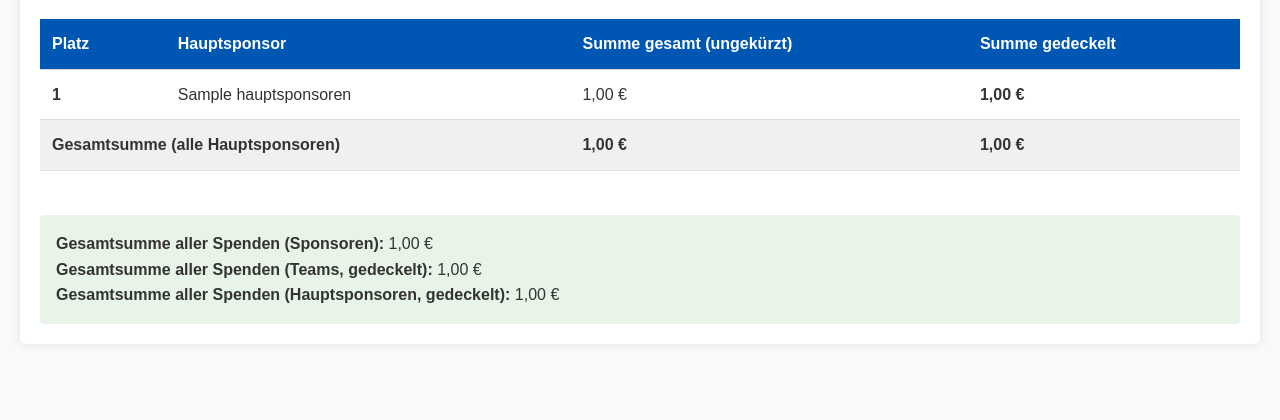
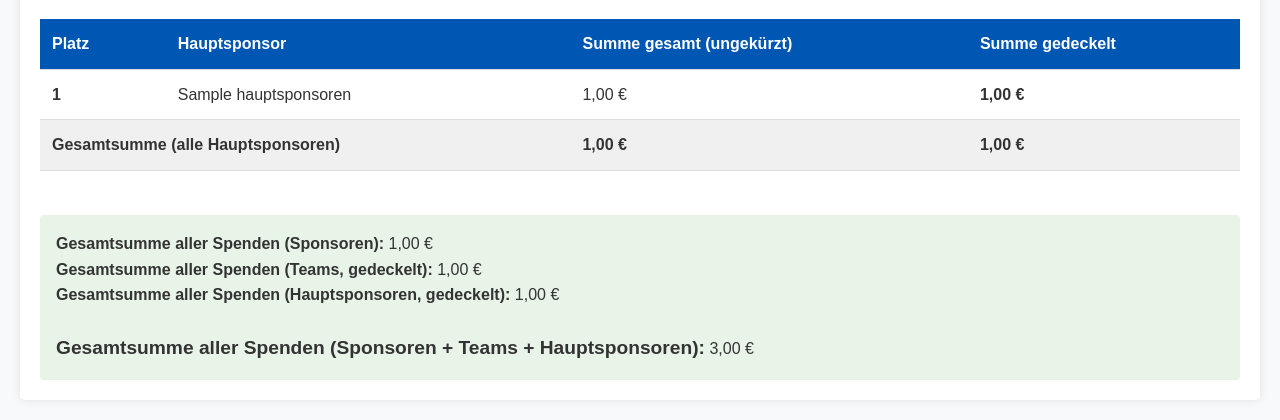
Before and after one commit to Ottokarder/VAIBad_2, a PHP site: page /auswertungen.php in a window 1280 px wide. Shown: the part 1557-1977 px from the top of the page. Before the commit the page ends 1881 px from the top, so only its background shows below. Run offline with PHP 8.4, Linux system fonts and the light colour scheme; tables that the repository leaves empty hold one stand-in row (values such as "Sample post").

Commit message:
Auswertungen: aufaddierte Gesamtsumme aller Spenden (Sponsoren+Teams+Hauptsponsoren)
Eine Gesamtsumme ueber alle drei Spendentypen im HTML-Kasten am
Seitenende und als letzte Zeile im CSV-Export.

Co-authored-by: Ottokarder <Ottokarder@users.noreply.github.com>

```diff
--- a/webapp/auswertungen.php
+++ b/webapp/auswertungen.php
@@ -156,6 +156,9 @@ $g_t_gedeckelt  = $gesamt_teams ? $gesamt_teams[0]['summe_gedeckelt'] : 0;
 $g_h_gesamt     = $gesamt_hauptsponsoren ? $gesamt_hauptsponsoren[0]['summe_gesamt'] : 0;
 $g_h_gedeckelt  = $gesamt_hauptsponsoren ? $gesamt_hauptsponsoren[0]['summe_gedeckelt'] : 0;
 
+// Gesamtsumme aller Spenden (Sponsoren + Teams + Hauptsponsoren).
+$g_total = $g_sp_gesamt + $g_t_gedeckelt + $g_h_gedeckelt;
+
 // CSV-Export: wenn ?export=csv, Datei direkt zum Download ausliefern.
 // Trenner Semikolon + UTF-8-BOM, damit Excel die Datei mit Umlauten korrekt öffnet.
 if (isset($_GET['export']) && $_GET['export'] === 'csv') {
@@ -248,6 +251,7 @@ if (isset($_GET['export']) && $_GET['export'] === 'csv') {
     fputcsv($out, ['Sponsoren (gesamt)', $euro($g_sp_gesamt)], ';');
     fputcsv($out, ['Teams (gedeckelt)', $euro($g_t_gedeckelt)], ';');
     fputcsv($out, ['Hauptsponsoren (gedeckelt)', $euro($g_h_gedeckelt)], ';');
+    fputcsv($out, ['Sponsoren + Teams + Hauptsponsoren', $euro($g_total)], ';');
 
     fclose($out);
     $conn->close();
@@ -516,7 +520,9 @@ if (file_exists('includes/header.php')) {
         <strong>Gesamtsumme aller Spenden (Teams, gedeckelt):</strong>
         <?php echo number_format($g_t_gedeckelt, 2, ',', '.'); ?> €<br>
         <strong>Gesamtsumme aller Spenden (Hauptsponsoren, gedeckelt):</strong>
-        <?php echo number_format($g_h_gedeckelt, 2, ',', '.'); ?> €
+        <?php echo number_format($g_h_gedeckelt, 2, ',', '.'); ?> €<br><br>
+        <strong style="font-size: 1.2rem;">Gesamtsumme aller Spenden (Sponsoren + Teams + Hauptsponsoren):</strong>
+        <?php echo number_format($g_total, 2, ',', '.'); ?> €
     </div>
 </div>
 <?php
```
